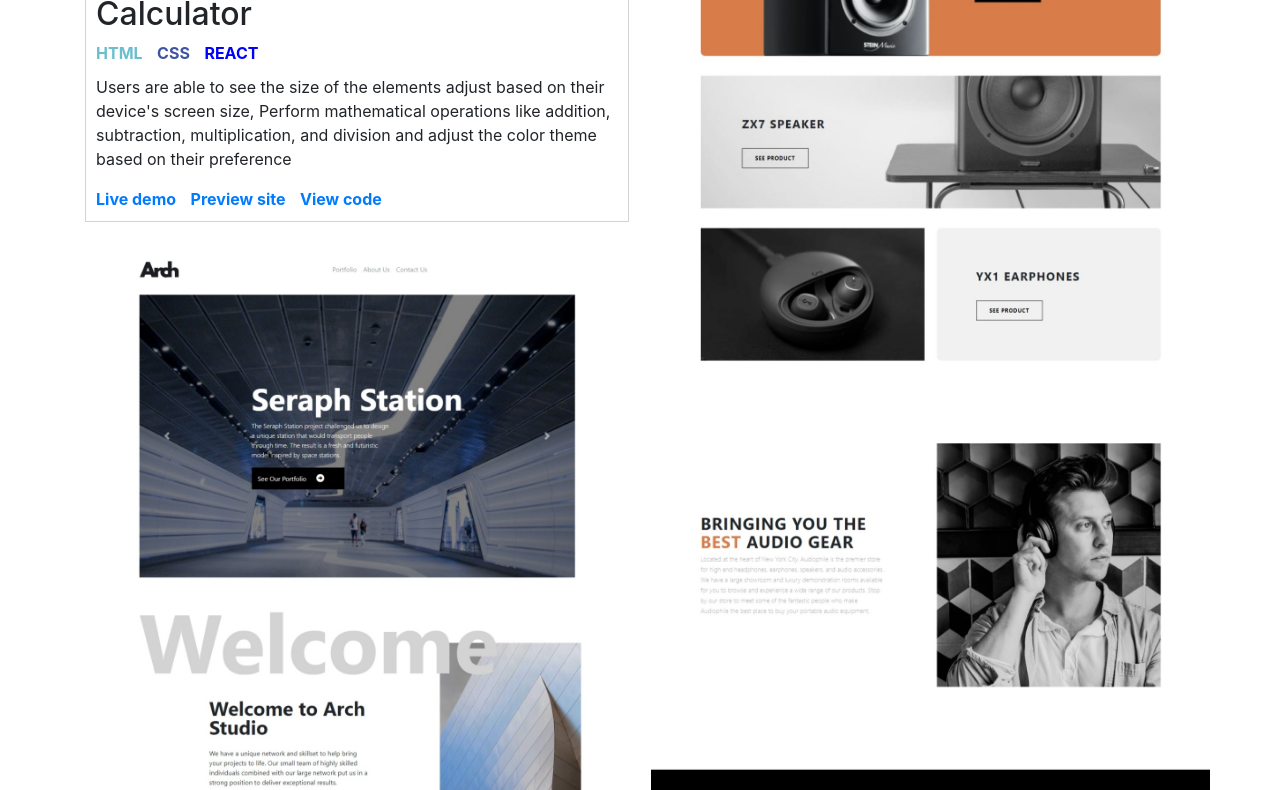
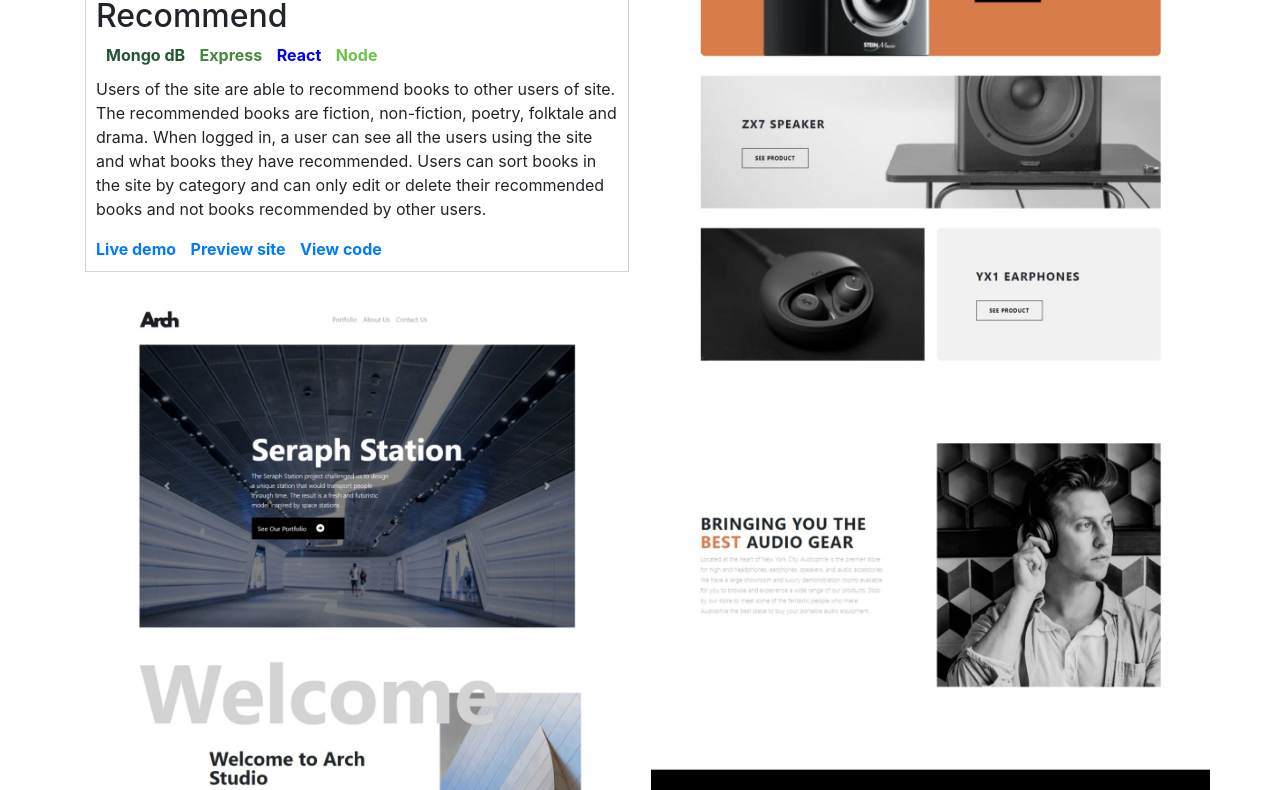
Before and after one commit to aginamena/Portfolio-website, a plain HTML site: page portfolio.html in a window 1280 px wide. Shown: the part 1564-2354 px from the top of the page. Drawn offline with nearby package versions, Linux system fonts and the light colour scheme.

Commit message:
added a new project

```diff
--- a/portfolio.css
+++ b/portfolio.css
@@ -86,6 +86,18 @@ body {
 .firebase {
   color: #f6820d;
 }
+.mongodB {
+  color: #215732;
+  margin-left: 10px;
+}
+.node {
+  color: #6cc24a;
+  margin-left: 10px;
+}
+.express {
+  color: #44883e;
+  margin: 0 10px;
+}
 footer {
   background: #242124;
   color: white;
--- a/portfolio.html
+++ b/portfolio.html
@@ -104,30 +104,33 @@
         </div>
 
         <div class="projects_container" id="project4">
-          <img src="calculator_in_react.jpeg" class="width-styling" />
+          <img src="recommend_app_homepage.png" class="width-styling" />
           <div class="project_description">
-            <h2>Calculator</h2>
+            <h2>Recommend</h2>
             <div>
-              <div class="technologies html">HTML</div>
-              <div class="technologies css">CSS</div>
-              <div class="technologies react">REACT</div>
+              <div class="technologies mongodB">Mongo dB</div>
+              <div class="technologies express">Express</div>
+              <div class="technologies react">React</div>
+              <div class="technologies node">Node</div>
             </div>
             <p style="margin-top: 10px">
-              Users are able to see the size of the elements adjust based on
-              their device's screen size, Perform mathematical operations like
-              addition, subtraction, multiplication, and division and adjust the
-              color theme based on their preference
+              Users of the site are able to recommend books to other users of
+              site. The recommended books are fiction, non-fiction, poetry,
+              folktale and drama. When logged in, a user can see all the users
+              using the site and what books they have recommended. Users can
+              sort books in the site by category and can only edit or delete
+              their recommended books and not books recommended by other users.
             </p>
             <div>
-              <a href="https://www.youtube.com/watch?v=FRspzlDO1Eo&t=2s"
+              <a href="https://youtu.be/nBHlhIgKkIY"
                 ><div class="project_links">Live demo</div></a
               >
-              <a href="https://aginamena.github.io/CalculatorInReact/"
+              <a href="https://recommend-app.netlify.app/"
                 ><div class="project_links" style="margin: 0 10px">
                   Preview site
                 </div></a
               >
-              <a href="https://github.com/aginamena/CalculatorInReact"
+              <a href="https://github.com/aginamena/Recommend-Application"
                 ><div class="project_links">View code</div></a
               >
             </div>
@@ -172,8 +175,6 @@
           <div class="project_description">
             <h2>Photosnap Multi-Page Website</h2>
             <div>
-              <div class="technologies html">HTML</div>
-              <div class="technologies css">CSS</div>
               <div class="technologies react">REACT</div>
             </div>
             <p style="margin-top: 10px">
@@ -206,8 +207,6 @@
           <div class="project_description">
             <h2>Invoice App</h2>
             <div>
-              <div class="technologies html">HTML</div>
-              <div class="technologies css">CSS</div>
               <div class="technologies react">REACT</div>
             </div>
             <p style="margin-top: 10px">
@@ -243,8 +242,6 @@
           <div class="project_description">
             <h2>Audiophile Ecommerce Website</h2>
             <div>
-              <div class="technologies html">HTML</div>
-              <div class="technologies css">CSS</div>
               <div class="technologies react">REACT</div>
             </div>
             <p style="margin-top: 10px">
```
Also changed, not shown: calculator_in_react.jpeg (deleted), recommend_app_homepage.png (added).
